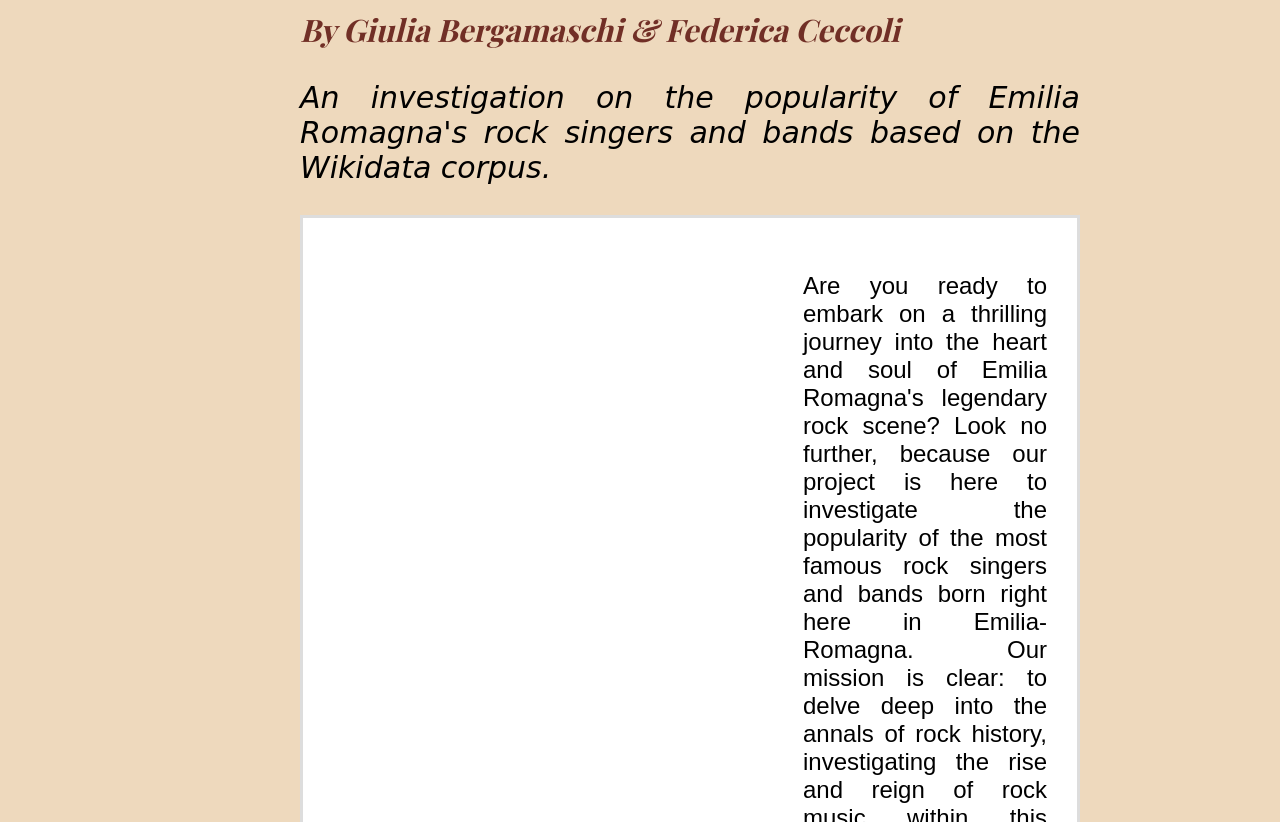
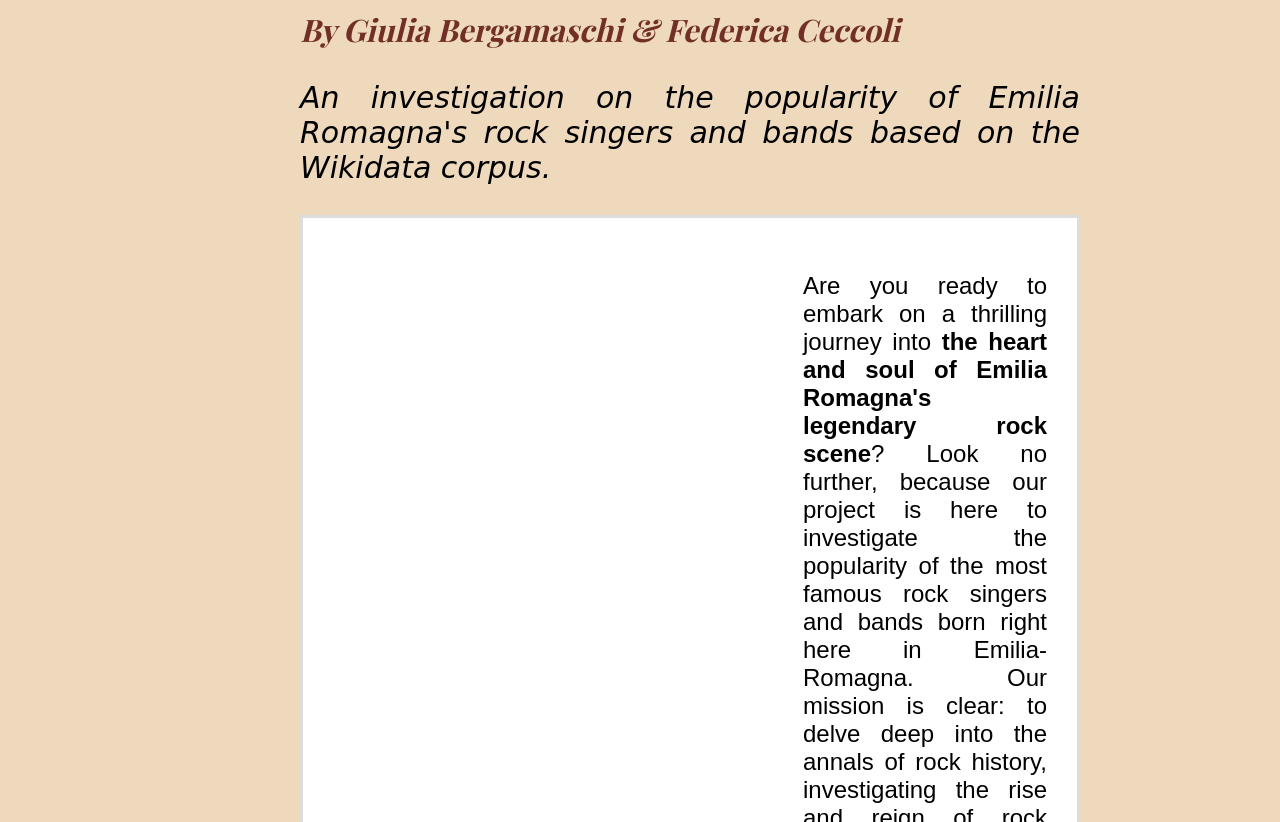
Before and after one commit to uniboITS/Second-story, a plain HTML site: page index.html in a window 1280 px wide. Shown: the part 130-952 px from the top of the page. Drawn offline with nearby package versions, Linux system fonts and the light colour scheme; a web font is replaced by a local one.

Commit message:
Update index.html

```diff
--- a/index.html
+++ b/index.html
@@ -174,7 +174,7 @@ footer {
      <div class="image-article" style="text-align: right;">
       <img src="Ligabue.jpg" alt="Article Image" width="450" height="700"><br><br>  </div>
     <div class="article-text">
-      <p>Are you ready to embark on a thrilling journey into the heart and soul of Emilia Romagna's legendary rock scene? Look no further, because our project is here to investigate the popularity of the most famous rock singers and bands born right here in Emilia-Romagna.
+      <p>Are you ready to embark on a thrilling journey into <b>the heart and soul of Emilia Romagna's legendary rock scene</b>? Look no further, because our project is here to investigate the popularity of the most famous rock singers and bands born right here in Emilia-Romagna.
 Our mission is clear: to delve deep into the annals of rock history, investigating the rise and reign of rock music within this wonderful Italian region.</p>
 <p>We understand the power of visuals in unraveling the stories behind the most famous rock musicians and bands that have emerged from Emilia Romagna. That's why our project comes alive with a rich tapestry of images, charts, tables, and maps. These captivating visual aids are crafted to enhance your understanding of the impact and popularity of these extraordinary artists. With images, when available, we paint a vivid portrait of their charismatic stage presence, capturing the energy and intensity that electrified audiences.
 Charts and tables provide you with data-driven insights, enabling you to grasp the rise and evolution of these rock musicians and bands. Moreover, discover the most popular music genres in Emilia Romagna, the place of formation and birth of rock bands and singers, and the influence they exerted on the rock music landscape.</p>
```
